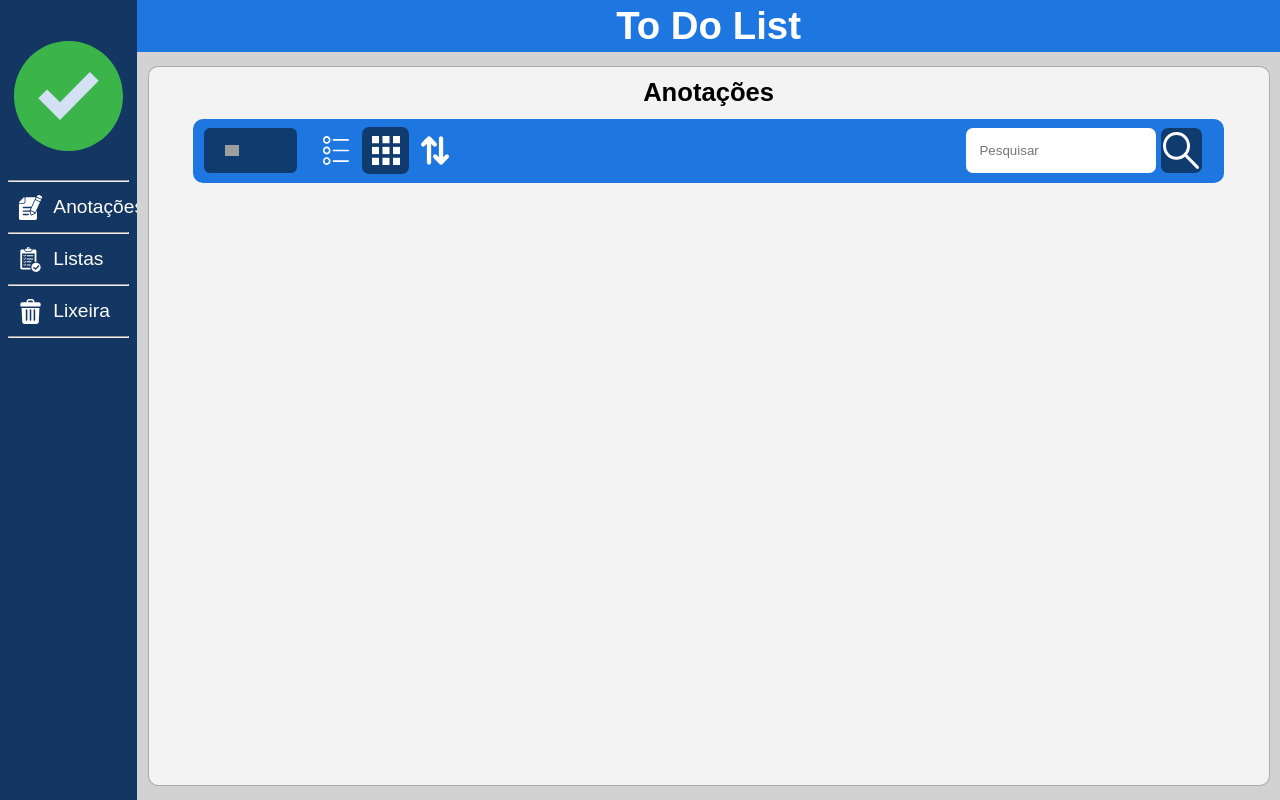
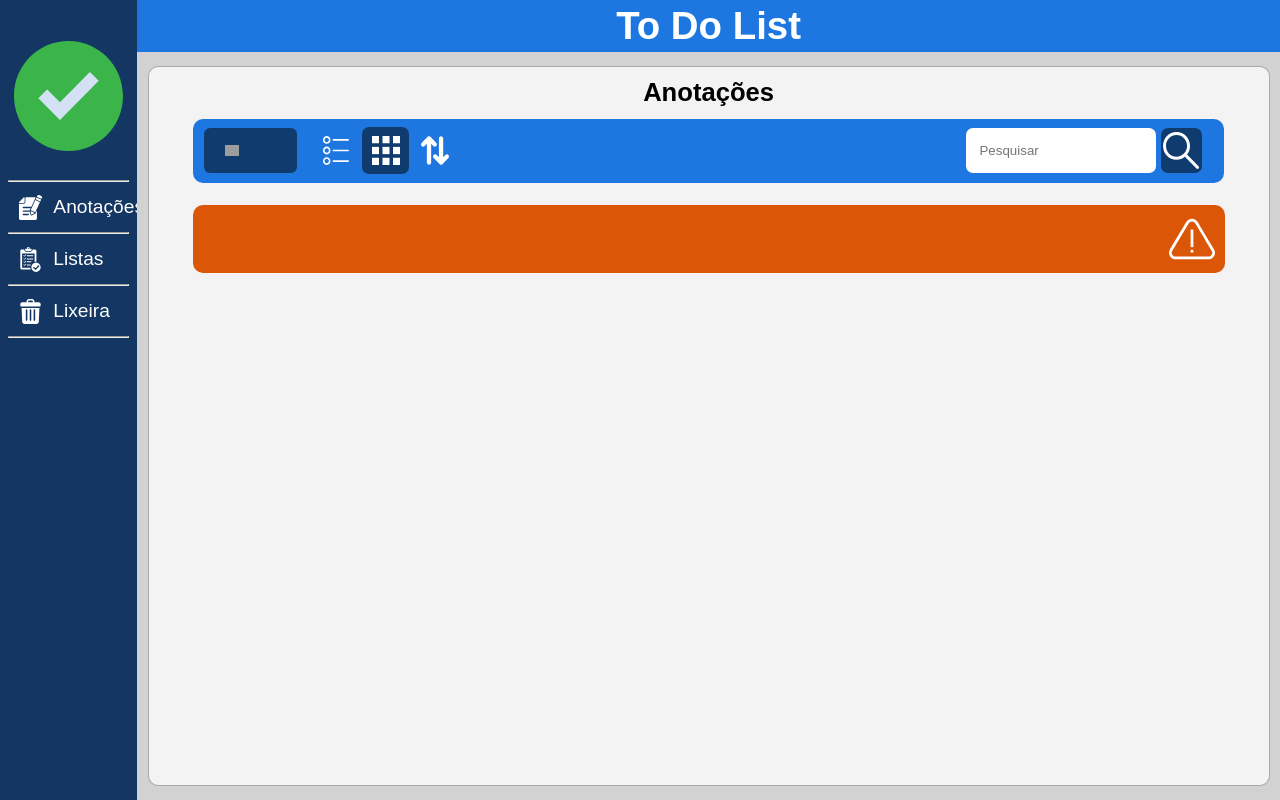
Before and after one commit to Weverton-Vitor/to-do-list, a Django app: template project/apps/list_of_items/templates/task_list_list.html in a window 1280 px wide. Run offline with Django 3.2, Linux system fonts and the light colour scheme; the template is opened without the code that fills it, so the values that code supplies are empty; some web fonts are replaced; grey boxes are pictures that could not be loaded.

Commit message:
Adding a message in case the search is empty

```diff
--- a/project/apps/annotations/templates/annotation_list.html
+++ b/project/apps/annotations/templates/annotation_list.html
@@ -107,6 +107,10 @@
 
     </div>
 
+    {% empty %}
+    <!--Incluindo mensagem para listagem vazia-->
+    {% include "includes/empty_msg.html" %}
+
     {% endfor %}
 
 </div>
--- /dev/null
+++ b/project/apps/core/static/css/empty_msg.css
@@ -0,0 +1,19 @@
+#empty-container {
+  width: 95%;
+  height: 15%;
+  display: flex;
+  justify-content: space-between;
+  align-items: center;
+  background: #db5607;
+  border-radius: 10px;
+  padding: 0 1%;
+}
+
+#empty-msg {
+  font-size: 2vw;
+  color: white;
+}
+
+#icon-warning {
+  width: 4.5%
+}
--- a/project/apps/core/static/css/list_of_items/add_item_task_list.css
+++ b/project/apps/core/static/css/list_of_items/add_item_task_list.css
@@ -73,7 +73,7 @@
   font-size: 3.2vh;
 }
 
-#empty-msg {
+#empty-msg-list {
   font-size: 2.5vw;
   text-align: center;
   margin-right: 5%;
--- /dev/null
+++ b/project/apps/core/templates/includes/empty_msg.html
@@ -0,0 +1,11 @@
+{% load static %}
+<link rel="stylesheet" href="{% static 'css/empty_msg.css' %}">
+
+{% block css %}
+
+{% endblock css %}
+
+<div id="empty-container">
+    <p id='empty-msg'>{{empty_msg}}</p>
+    <img id='icon-warning' src="{% static 'images/warning.svg' %}" alt="Aviso">
+</div>
--- a/project/apps/list_of_items/templates/task_list_add_item.html
+++ b/project/apps/list_of_items/templates/task_list_add_item.html
@@ -31,7 +31,7 @@
                         <hr>
                     </li>
                 </ul>
-                <p id="empty-msg" >Sem Itens na lista</p>
+                <p id="empty-msg-list" >Sem Itens na lista</p>
             </div>
 
             <form id='form-add-item' action="{% url 'list_of_items:task_list_item_create' %}" method="post">
--- a/project/apps/list_of_items/templates/task_list_list.html
+++ b/project/apps/list_of_items/templates/task_list_list.html
@@ -100,6 +100,10 @@
 
     </div>
 
+    {% empty %}
+    <!--Incluindo mensagem para listagem vazia-->
+    {% include "includes/empty_msg.html" %}
+
     {% endfor %}
 
 </div>
```
Also changed, not shown: project/apps/annotations/views.py (+8 -6 lines), project/apps/list_of_items/views.py (+9 -6 lines), project/apps/core/static/images/warning.svg (added).
